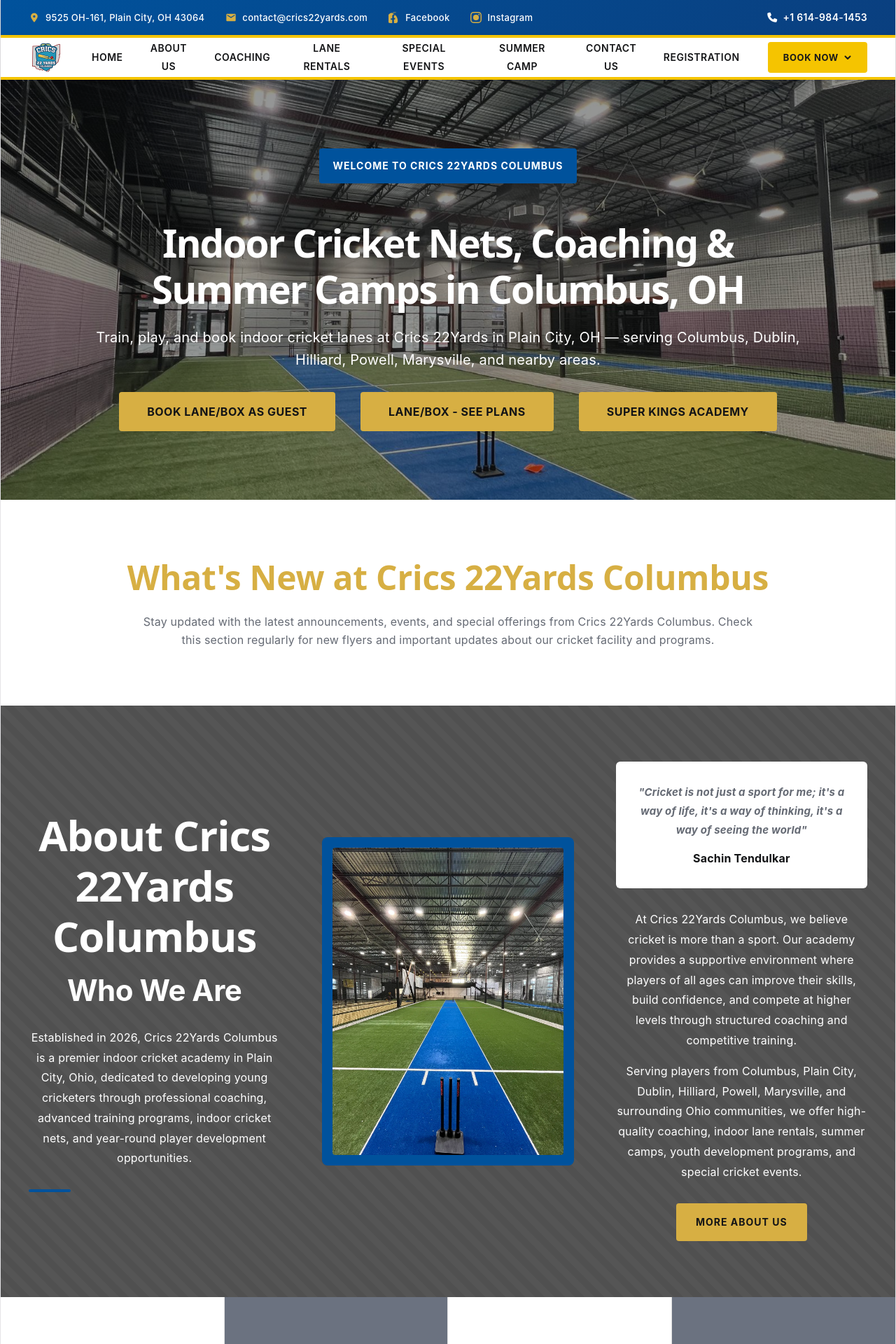
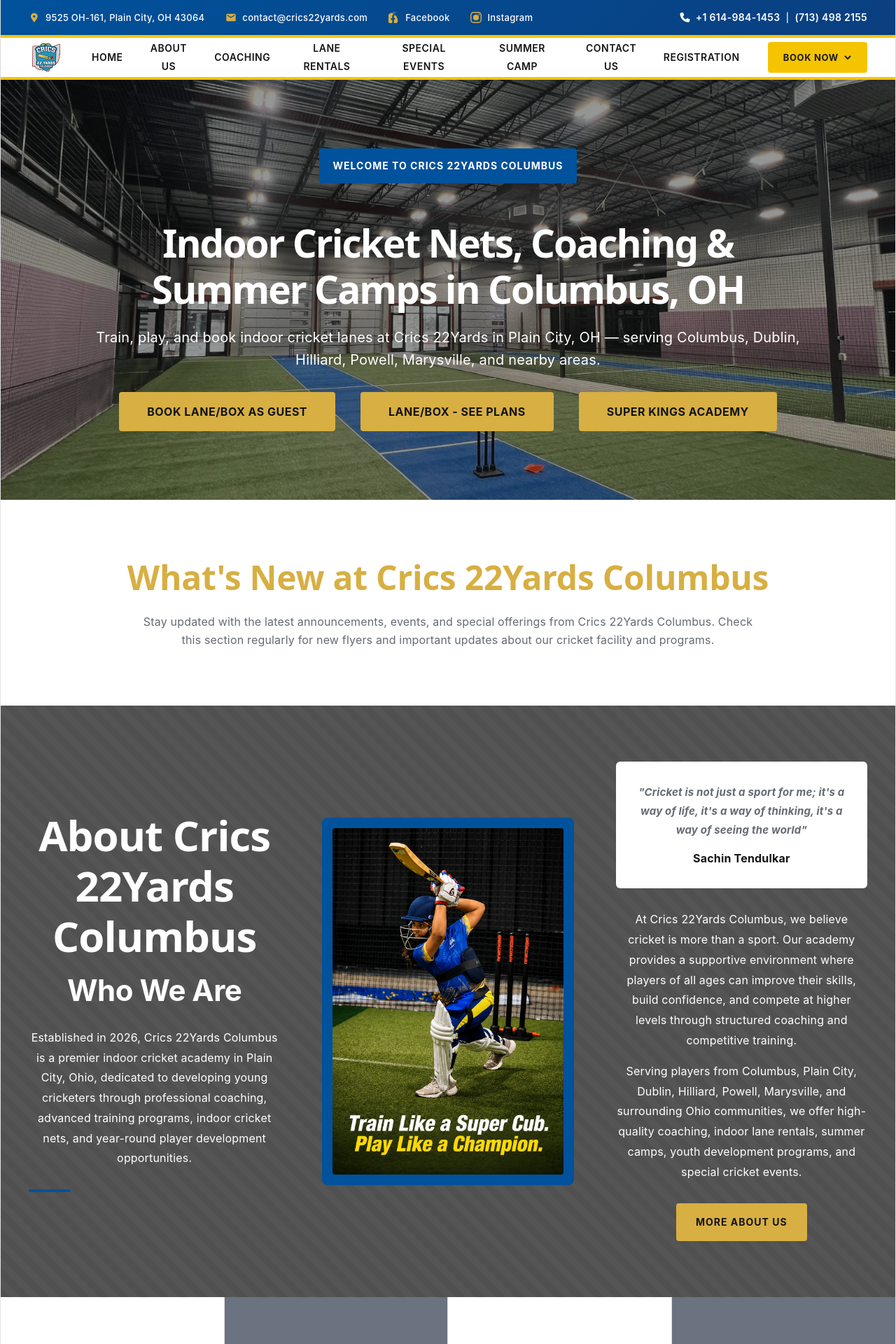
Before and after one commit to Project123margam360/crics22yards, a React (Vite) app: page / in a window 1280 px wide. Shown: the top 1920 px of the page at 70% size. Built offline with nearby package versions, Linux system fonts and the light colour scheme.

Commit message:
image and number update

```diff
--- a/src/components/About.jsx
+++ b/src/components/About.jsx
@@ -1,7 +1,7 @@
 import React from 'react';
 import { Link } from 'react-router-dom';
 import '../styles/About.css';
-import cricketField from '../assets/10008.webp';
+import cricketField from '../assets/22Yards Columbus Cricket Training.jpeg';
 
 export default function About() {
   return (
@@ -24,7 +24,7 @@
           <div className="about-image-frame">
             <img
               src={cricketField}
-              alt="Indoor cricket training facility at Crics 22Yards Columbus Ohio"
+              alt="22Yards Columbus Cricket Training"
               className="about-image"
             />
           </div>
--- a/src/components/TopBar.jsx
+++ b/src/components/TopBar.jsx
@@ -38,6 +38,8 @@
           <a href="tel:+16149841453">
           <i className="fa-solid fa-phone"></i> </a>
           <a href="tel:+16149841453">+1 614-984-1453</a>
+          <span className="topbar-phone-separator">|</span>
+          <a href="tel:+17134982155">(713) 498 2155</a>
         </div>
       </div>
     </div>
--- a/src/styles/TopBar.css
+++ b/src/styles/TopBar.css
@@ -55,7 +55,7 @@
   gap: 8px;
   font-weight: 600;
   letter-spacing: 0.3px;
-  white-space: nowrap;
+  flex-wrap: wrap;
 }
 
 .topbar-phone a {
@@ -67,6 +67,10 @@
 
 .topbar-phone a:hover {
   color: #D7AF43;
+}
+
+.topbar-phone-separator {
+  color: rgba(255, 255, 255, 0.8);
 }
 
 .topbar-phone .topbar-icon {
```
Also changed, not shown: src/assets/22Yards Columbus Cricket Training.jpeg (added).
